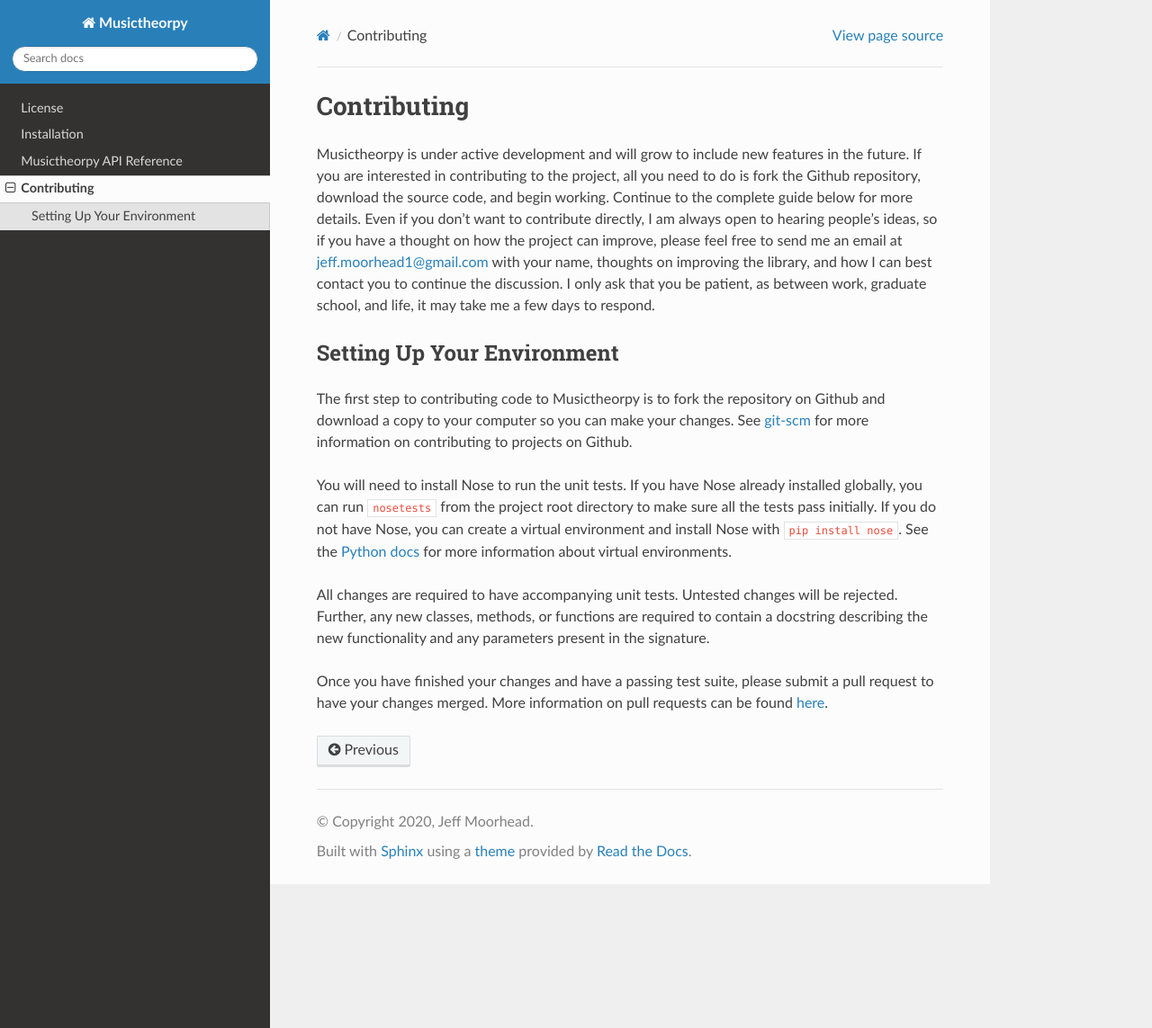
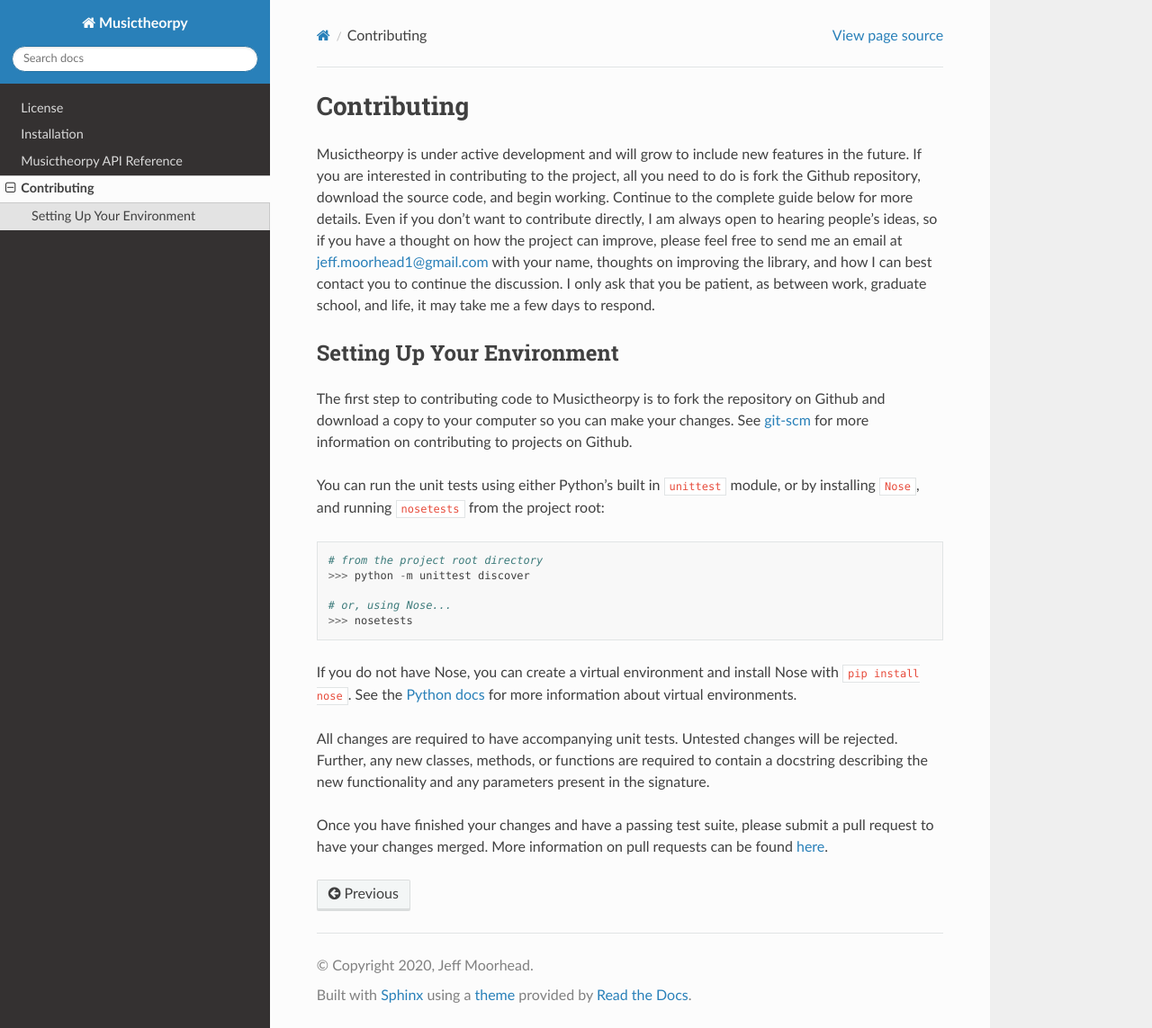
Before and after one commit to Jeff-Moorhead/musictheorpy, a Sphinx documentation site: the page built from docs/source/contributing.rst, in a window 1280 px wide and 1143 px high. Shown: the whole window at 90% size. Built offline with Sphinx 7.4.7 and the Read the Docs theme 2.0.0, drawn with Linux system fonts in a browser that asks for light colours.

Commit message:
Updated contributing docs to include unittest.

```diff
--- a/docs/source/contributing.rst
+++ b/docs/source/contributing.rst
@@ -16,10 +16,15 @@ The first step to contributing code to Musictheorpy is to fork the repository on
 so you can make your changes. See `git-scm <https://git-scm.com/book/en/v2/GitHub-Contributing-to-a-Project>`_ for more information
 on contributing to projects on Github.
 
-You will need to install Nose to run the unit tests. If you have Nose already installed globally, you can run ``nosetests``
-from the project root directory to make sure all the tests pass initially. If you do not have Nose, you can create a
-virtual environment and install Nose with ``pip install nose``. See the `Python docs <https://docs.python.org/3/library/venv.html>`_
-for more information about virtual environments.
+You can run the unit tests using either Python's built in :file:`unittest` module, or by installing :file:`Nose`, and running ``nosetests`` from the project root::
+
+   # from the project root directory
+   >>> python -m unittest discover
+
+   # or, using Nose...
+   >>> nosetests
+
+If you do not have Nose, you can create a virtual environment and install Nose with ``pip install nose``. See the `Python docs <https://docs.python.org/3/library/venv.html>`_ for more information about virtual environments.
 
 All changes are required to have accompanying unit tests. Untested changes will be rejected. Further, any new classes, methods,
 or functions are required to contain a docstring describing the new functionality and any parameters present in the signature.
```
